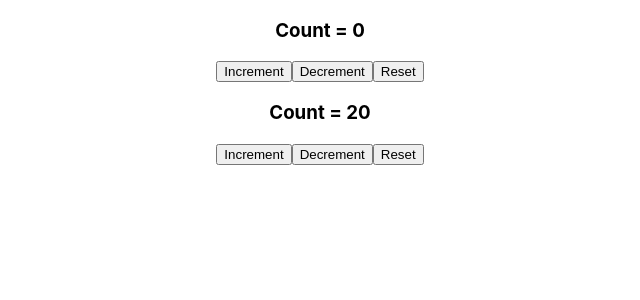
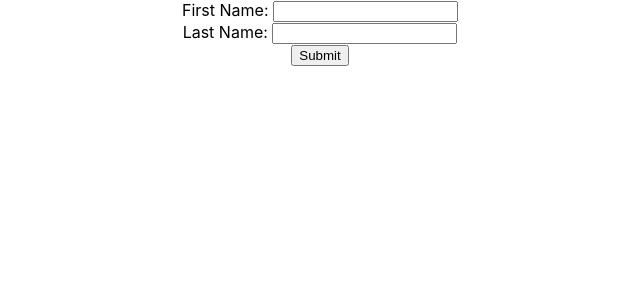
Before and after one commit to WilsonHo/react_learning, a React (Create React App) app: page / in a window 1280 px wide. Shown: the top 300 px of the page, without its empty margins (320-960 px from the left). Built offline with nearby package versions, Linux system fonts and the light colour scheme.

Commit message:
[Hook] - custom hook part 03

```diff
--- a/src/App.js
+++ b/src/App.js
@@ -1,13 +1,11 @@
 import React from 'react';
 import './App.css';
-import CounterOne from "./components/customHook/CounterOne";
-import CounterTwo from "./components/customHook/CounterTwo";
+import UserForm from "./components/customHook/UserForm";
 
 function App() {
   return (
       <div className="App">
-        <CounterOne/>
-        <CounterTwo/>
+      <UserForm/>
       </div>
   );
 }
--- /dev/null
+++ b/src/components/customHook/UserForm.js
@@ -0,0 +1,34 @@
+import React, {useState} from 'react';
+import useInput from "./hook/useInput";
+
+const UserForm = pros => {
+  const [firstName, fBind, fReset] = useInput('');
+  const [lastName, lBind, lReset] = useInput('');
+
+
+  const submitHandler = e => {
+    e.preventDefault();
+    alert(`Hello ${firstName} ${lastName}`);
+    fReset();
+    lReset();
+  };
+  return (
+    <div>
+      <form onSubmit={submitHandler}>
+        <div>
+          <label>First Name: </label>
+          <input type="text" {...fBind}/>
+        </div>
+        <div>
+          <label>Last Name: </label>
+          <input type="text" {...lBind}/>
+        </div>
+        <div>
+          <button type="submit">Submit</button>
+        </div>
+      </form>
+    </div>
+  );
+};
+
+export default UserForm;
--- /dev/null
+++ b/src/components/customHook/hook/useInput.js
@@ -0,0 +1,20 @@
+import {useState} from 'react';
+
+const useInput = initialValue => {
+  const [value, setValue] = useState(initialValue);
+
+  const reset = () =>{
+    setValue(initialValue);
+  };
+
+  const bind = {
+    value: value,
+    onChange: e => {
+      setValue(e.target.value)
+    }
+  };
+
+  return [value, bind, reset]
+};
+
+export default useInput;
```
